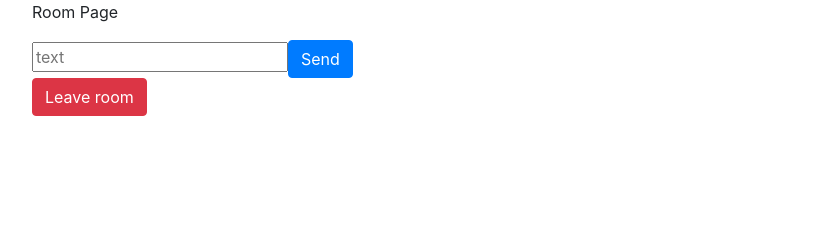
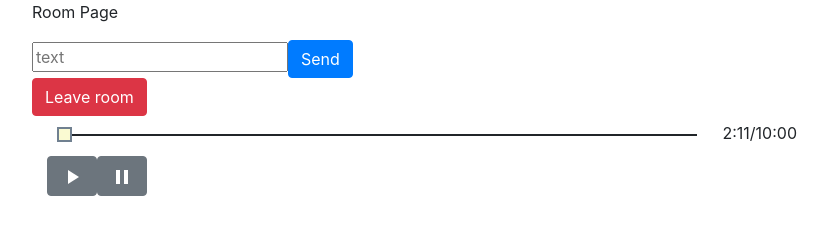
Before and after one commit to SaharshSamir/YoutubeSync, a React app in the folder client/: page /room in a window 1280 px wide. Shown: the whole page, without its empty margins (53-881 px from the left). Built offline with nearby package versions, Linux system fonts and the light colour scheme; no server answers.

Commit message:
custom controls

```diff
--- a/client/package.json
+++ b/client/package.json
@@ -3,6 +3,8 @@
   "version": "0.1.0",
   "private": true,
   "dependencies": {
+    "@material-ui/core": "^4.11.3",
+    "@material-ui/icons": "^4.11.2",
     "@testing-library/jest-dom": "^5.11.9",
     "@testing-library/react": "^11.2.5",
     "@testing-library/user-event": "^12.8.0",
@@ -12,9 +14,11 @@
     "http-proxy-middleware": "^1.0.6",
     "query-string": "^6.14.1",
     "react": "^17.0.1",
+    "react-bootstrap": "^1.5.2",
     "react-dom": "^17.0.1",
     "react-router-dom": "^5.2.0",
     "react-scripts": "4.0.3",
+    "react-youtube": "^7.13.1",
     "socket.io-client": "^3.1.2",
     "web-vitals": "^1.1.0"
   },
--- a/client/src/components/Room.js
+++ b/client/src/components/Room.js
@@ -1,5 +1,6 @@
 import React, { useState, useEffect } from 'react';
 import { useHistory } from 'react-router-dom';
+import Player from './player/player';
 import io from 'socket.io-client';
 import queryString from 'query-string';
 
@@ -8,7 +9,6 @@ const Room = ({ location }) => {
     let [name, setName] = useState('');
     let [room, setRoom] = useState('');
     let [text, setText] = useState('');
-    console.log(name)
     const ENDPOINT = 'http://localhost:8080';
     const history = useHistory();
     useEffect(() => {
@@ -26,15 +26,7 @@ const Room = ({ location }) => {
             history.push('/');
         })
     }, [ENDPOINT, location.search]);
-    useEffect(() => {
-        console.log("recieving text from server from useEffect")
-        socket.on("textServer", (payload) => {
-            console.log(payload.text);
-        })
-        socket.on("hi", greeting => {
-            console.log(greeting);
-        })
-    }, []);
+
     const handleSubmit = e => {
         e.preventDefault();
         setText(e.target.value);
@@ -57,7 +49,9 @@ const Room = ({ location }) => {
                 <button className="btn btn-primary" type="submit">Send</button>
             </form>
             <button className="btn btn-danger" onClick={e => leaveRoom(e)}>Leave room</button>
-
+            <div className="">
+                <Player />
+            </div>
         </div>
 
     )
--- /dev/null
+++ b/client/src/components/player/controls.js
@@ -0,0 +1,159 @@
+import React, { useEffect, useState } from 'react';
+import styles from './player.module.css'
+import PlayArrowIcon from '@material-ui/icons/PlayArrow';
+import PauseIcon from '@material-ui/icons/Pause';
+
+const Controls = () => {
+    const line = <div className={styles.line} onClick={(e) => seekTo(e)}></div >
+    let [player, setPlayer] = useState(0);
+    let [left, setLeft] = useState("");
+    const seekTo = e => {
+        var videoLength = player.getDuration()
+        var timeOnClick = ((e.pageX - e.target.offsetLeft) / 640) * videoLength;
+        player.seekTo(timeOnClick);
+        console.log(timeOnClick / 60);
+    }
+    const [playerReady, setPlayerReady] = useState(false);
+    let boxStyles = {
+        height: "15px",
+        width: "15px",
+        position: "relative",
+        borderWidth: "2px",
+        borderStyle: "solid",
+        margin: "0",
+        top: "8.5px",
+        left: left,
+        backgroundColor: "lightgoldenrodyellow",
+        borderColor: "slategrey"
+    }
+    let box = <div style={boxStyles} onClick={(e) => console.log(e.target)}></div>
+
+    // box.onClick(() => console.log("clicked"))
+    // let player;
+    // let something;
+    // function onYouTubeIframeAPIReady() {
+    //     player = new window.YT.Player('player', {
+    //         height: '390',
+    //         width: '640',
+    //         videoId: 'M7lc1UVf-VE',
+    //         events: {
+    //             'onReady': onPlayerReady,
+    //             'onStateChange': onPlayerStateChange
+    //         }
+    //     });
+    // }
+
+    const onPlayerReady = event => {
+        // event.target.playVideo();
+        setPlayerReady(true);
+
+    };
+    const loadVideo = () => {
+        // const { id } = this.props;
+
+        // the Player object is created uniquely based on the id in props
+        let something = new window.YT.Player('player-1.0', {
+            videoId: 'ddWKdSS5TaQ',
+            height: '420px',
+            width: '720px',
+            playerVars: {
+                color: 'white',
+                controls: '0',
+                disablebk: 1,
+                modestbranding: '1'
+            },
+            events: {
+                onReady: onPlayerReady,
+                onStateChange: onPlayerStateChange
+            }
+        })
+        setPlayer(something);
+        // console.log(player);
+    };
+    useEffect(() => {
+        // On mount, check to see if the API script is already loaded
+
+        if (!window.YT)
+        { // If not, load the script asynchronously
+            const tag = document.createElement('script');
+            tag.src = 'https://www.youtube.com/iframe_api';
+
+            // onYouTubeIframeAPIReady will load the video after the script is loaded
+            window.onYouTubeIframeAPIReady = loadVideo;
+
+            const firstScriptTag = document.getElementsByTagName('script')[0];
+            firstScriptTag.parentNode.insertBefore(tag, firstScriptTag);
+
+        } else
+        { // If script is already there, load the video directly
+            loadVideo();
+        }
+        //end of useEffect
+    }, [])
+    let pauseVideo;
+    let playVideo;
+    pauseVideo = () => {
+        player.pauseVideo();
+    }
+    playVideo = () => {
+        player.playVideo();
+    }
+
+    var done = false;
+    function onPlayerStateChange(event) {
+        if (event.data == window.YT.PlayerState.PLAYING && !done)
+        {
+            setTimeout(player.stopVideo, 6000);
+            done = true;
+        }
+    }
+    // console.log(player);
+    // timeline loop
+    setInterval(() => {
+        if (line == undefined || player == undefined)
+        {
+            return;
+        }
+        if (playerReady)
+        {
+            var fraction = (player.getCurrentTime() / player.getDuration()) * 100;
+            // console.log(player);
+            // var fraction = "20";
+            setLeft(fraction + "%");
+            // console.log(player.getCurrentTime()/60);
+        }
+
+    }, 200)
+    const timeStampLeft = line.offsetLeft;
+    const timeStampStyles = {
+        float: 'right',
+        position: 'relative',
+        width: 'min-content',
+        left: timeStampLeft,
+        top: '5px'
+    }
+    const time = "2:11/10:00"
+    const timeStamp = <p style={timeStampStyles}>{time}</p>
+
+    return (
+        <div className="d-flex flex-column">
+            {/* <div id="player"></div> */}
+            <div className="d-flex justify-content-between" style={{ width: '750px' }}>
+                <div className={styles.timeLine}>
+                    {line}
+                    {box}
+                </div>
+                {timeStamp}
+            </div>
+            <div>
+                <button className="btn btn-secondary" onClick={playVideo}>
+                    <PlayArrowIcon />
+                </button>
+                <button className="btn btn-secondary" onClick={pauseVideo}>
+                    <PauseIcon />
+                </button>
+            </div>
+        </div>
+    )
+}
+export default Controls;
--- /dev/null
+++ b/client/src/components/player/player.js
@@ -0,0 +1,90 @@
+import React from 'react';
+import Youtube from 'react-youtube';
+import '@material-ui/core';
+// import { Button } from '@material-ui/core';
+import styles from './player.module.css'
+import Controls from './controls'
+import { orange } from '@material-ui/core/colors';
+
+const Player = () => {
+    // console.log(styles.box);
+    const cover = {
+        height: '420px',
+        width: '720px',
+        backgroundColor: 'orange',
+        opacity: '0',
+        position: 'absolute',
+        top: '18%',
+        rel: '0'
+    }
+    // setInterval(() => {
+    //     // if (timeline == null || player == null) {
+    //     //     return;
+    //     // }
+    //     // var fraction = (player.getCurrentTime() / player.getDuration()) * 100;
+    //     // box.css({ left: fraction + "%" });
+    //     console.log("i should print every 5 secs")
+
+    //     // socket.on("serverEvent", function (data) {
+    //     // player.seekTo(data.currentTime);
+    //     // });
+
+
+    // }, 5000)
+    // boxStyles.borderColor = "green";
+    // console.log(player.getVideoUrl())
+    return (
+        <div className="container d-flex flex-column ">
+            {/* <div style={cover}></div> */}
+            <div id="player-1.0"></div>
+            {/* <iframe id="player" type="text/html" width="640" height="390"
+                src="http://www.youtube.com/embed/M7lc1UVf-VE?enablejsapi=1"
+                frameBorder="0">
+            </iframe> */}
+            {/* embeded from yt */}
+            {/* <Youtube
+                videoId={'XXYlFuWEuKI'}
+                onReady={e => playerReady(e)}
+            /> */}
+            {/* <Button variant="contained">
+                <PlayArrowIcon />
+            </Button> */}
+            <Controls />
+        </div>
+    )
+}
+export default Player;
+// function timelineLoop() {
+//     var line = $("#line");
+//     var box = $("#box");
+//     var videoLength = player.getDuration();
+
+//     //Emit events
+//     line.click(function (event) {
+//       //send seek request
+//       var divOffset = $(this).offset();
+//       var seekTo = ((event.pageX - divOffset.left) / 600) * videoLength;
+//       // console.log(divOffset);
+//       socket.emit("clientLineEvent", { time: seekTo });
+//     });
+
+//     //Listen to events
+//     socket.on("serverLineEvent", function (data) {
+//       console.log(data.time);
+//       player.seekTo(data.time);
+//     });
+
+//     setInterval(function () {
+//       if (timeline == null || player == null) {
+//         return;
+//       }
+//       var fraction = (player.getCurrentTime() / player.getDuration()) * 100;
+//       box.css({ left: fraction + "%" });
+//       socket.emit("clientEvent", { currentTime: player.getCurrentTime() });
+
+//       socket.on("serverEvent", function (data) {
+//         player.seekTo(data.currentTime);
+//       });
+//       // socket.emit('clientSetState', {state: player.getPlayerState})
+//     }, 200);
+//   }
--- /dev/null
+++ b/client/src/components/player/player.module.css
@@ -0,0 +1,12 @@
+.timeLine{
+  width: 640px;
+  height: 35px;
+  margin-left: 10px;
+  float: left;
+}
+.line {
+    border-style: solid;
+    top: 50%;
+    position: relative;
+    border-width: 1px;
+}
--- a/logic/socketReqs.js
+++ b/logic/socketReqs.js
@@ -17,6 +17,7 @@ const socketReqs = io => {
             }
             socket.join(room);
             socket.emit('userAdded', newUser);
+            console.log(io.sockets.adapter.rooms[room])
         });
         socket.on("text", (payload) => {
             const { room } = payload;
```
Also changed, not shown: client/public/index.html (+7 -2 lines), logic/users.js (+27 -12 lines), 1 other file.
